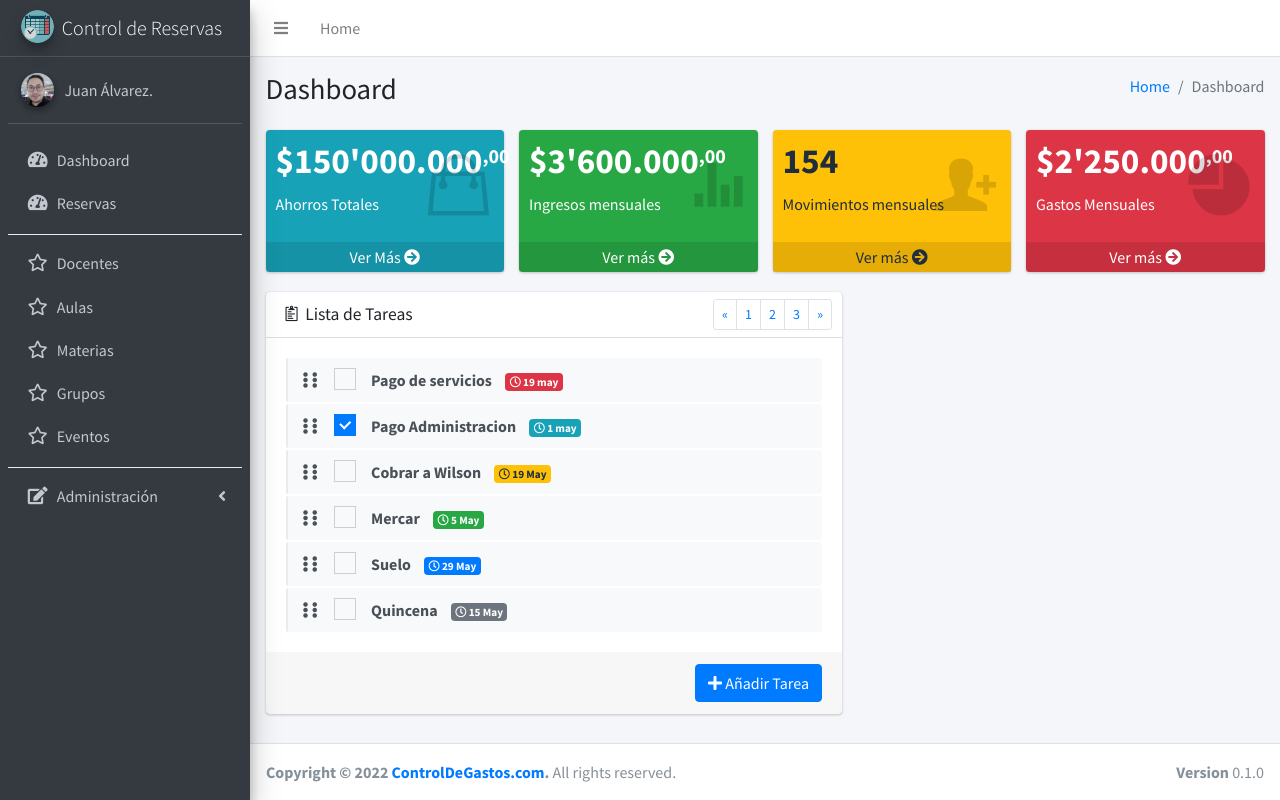
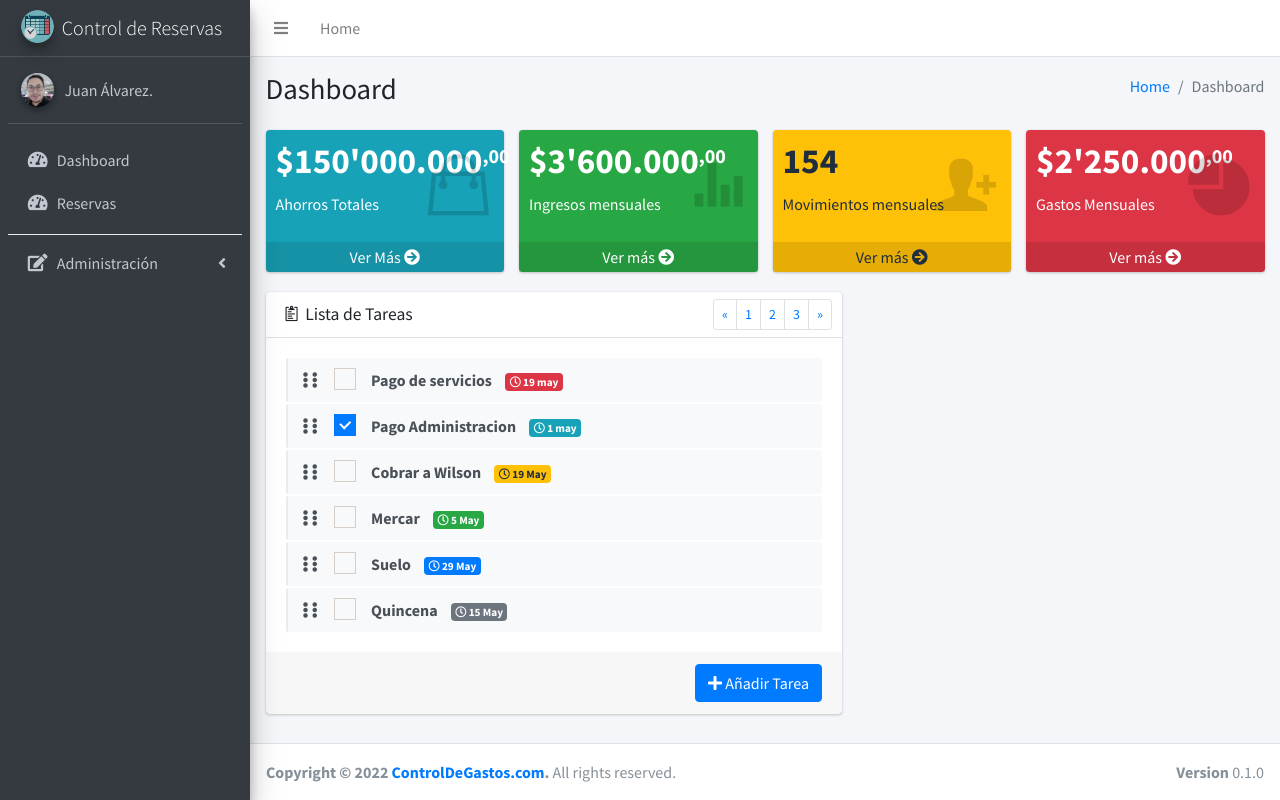
Before and after one commit to JuanKAlvarez/reserva-horario-aula, a PHP site: page / in a window 1280 px wide. Run offline with PHP 8.4, Linux system fonts and the light colour scheme; some libraries are stand-ins or nearby versions.

Commit message:
Ordenar Menú

```diff
--- a/views/dashboard/main-sidebar.php
+++ b/views/dashboard/main-sidebar.php
@@ -35,6 +35,17 @@
                     </a>
                 </li>
                 <hr class="dropdown-divider">
+                <!-- Administración -->
+                <li class="nav-item">
+                    <a href="#" class="nav-link">
+                        <i class="nav-icon fas fa-edit"></i>
+                        <p>
+                            Administración
+                            <i class="fas fa-angle-left right"></i>
+                        </p>
+                    </a>
+                    <ul class="nav nav-treeview">
+
                         <!-- Docentes -->
                         <li OnClick="ch('docentes')" class="nav-item">
                             <a href="#" class="nav-link">
@@ -71,34 +82,6 @@
                             </a>
                         </li>
 
-                <hr class="dropdown-divider">
-               <!-- Administración -->
-                <li class="nav-item">
-                    <a href="#" class="nav-link">
-                    <i class="nav-icon fas fa-edit"></i>
-                    <p>
-                        Administración
-                        <i class="fas fa-angle-left right"></i>
-                    </p>
-                    </a>
-                    <ul class="nav nav-treeview">
-                    <!-- Tipo Ingresos -->
-                    <li class="nav-item">
-                        <a href="views/pages/forms/validation.html" class="nav-link">
-                        <i class="far fa-file nav-icon"></i>
-                        <p>Tipo Ingresos</p>
-                        </a>
-                    </li>
-                    <!-- Tipo Gastos -->
-                    <li class="nav-item">
-                        <a href="views/pages/forms/validation.html" class="nav-link">
-                        <i class="far fa-file nav-icon"></i>
-                        <p>Tipo Gastos</p>
-                        </a>
-                    </li>
-                    </ul>
-                </li>
-
                 </ul>
             </nav>
             <!-- /.sidebar-menu -->
```
Lines whose indentation alone changed are shown as unchanged.
